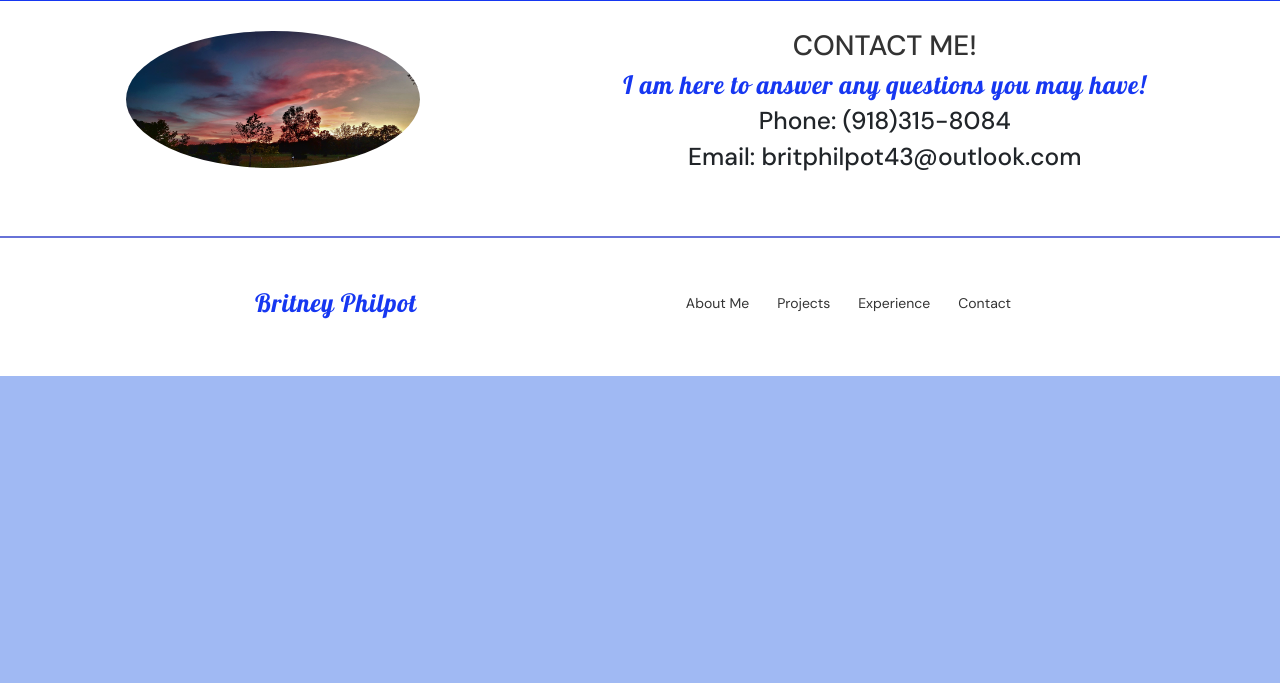
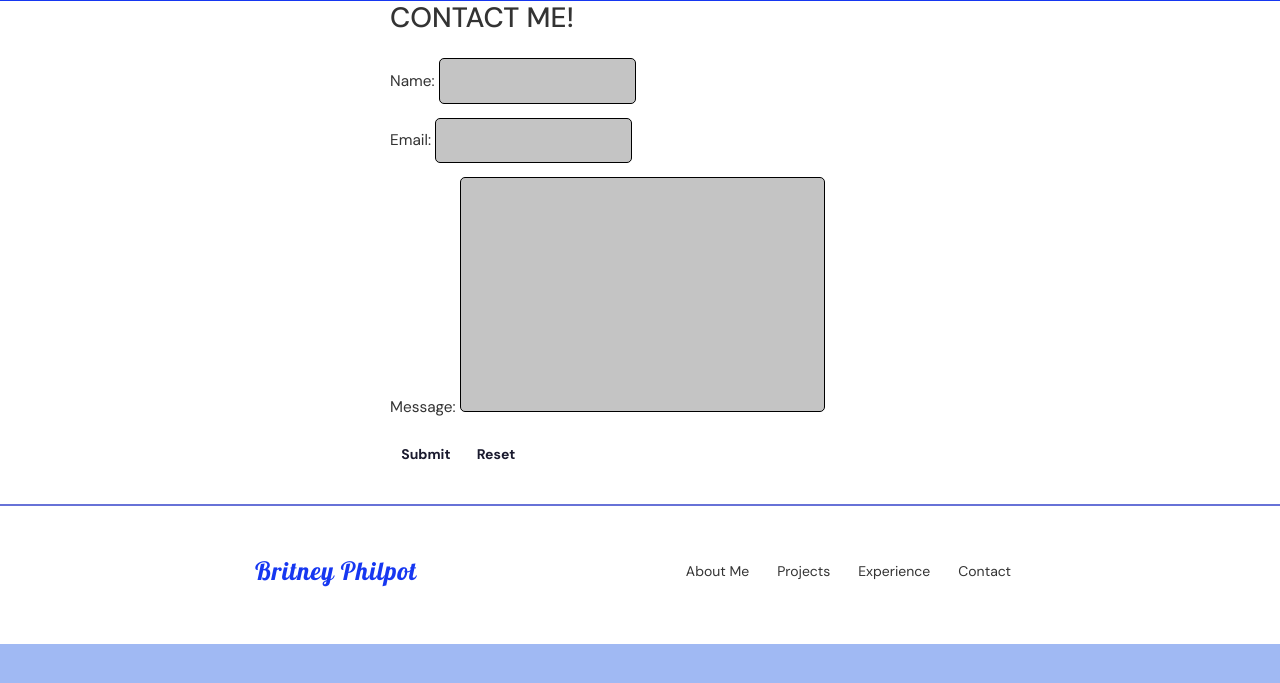
Before and after one commit to BPhilpot301/PORTFOILIO, a Django app: page /contact/ in a window 1280 px wide. Shown: the part 59-742 px from the top of the page. Run offline with Django 5.2, Linux system fonts and the light colour scheme.

Commit message:
assignment3

```diff
--- /dev/null
+++ b/portfolio/forms.py
@@ -0,0 +1,6 @@
+from django import forms
+
+class ContactForm(forms.Form):
+    name = forms.CharField(max_length=50)
+    email = forms.EmailField()
+    message = forms.CharField(widget=forms.Textarea)
--- a/portfolio/views.py
+++ b/portfolio/views.py
@@ -1,5 +1,7 @@
 from django.shortcuts import render
 from . import models
+from .forms import ContactForm
+from django.core.mail import send_mail
 
 def about_me_view(request):
     return render(request, 'portfolio/about_me.html')
@@ -12,3 +14,39 @@ def contact_view(request):
 
 def projects_view(request):
     return render(request, 'projects/projects.html')
+
+def contact_view(request):
+    if request.method == 'POST':
+        form = ContactForm(request.POST)
+
+        if form.is_valid():
+            name = form.cleaned_data['name']
+            email = form.cleaned_data['email']
+            message = form.cleaned_data['message']
+
+            message_body =(
+                f'You have a new email from your portfolio'
+                f'Name: {name}\n'
+                f'Email: {email}\n'
+                f'Message: {message}\n'
+                )
+
+            try:
+                send_mail(
+                    "Email from portfolio",
+                    message_body,
+                    email,
+                    ['britphilpot43@gmail.com']
+                )
+                print("did this work?")
+                form = ContactForm()
+                return render(request, 'portfolio/contact.html', {'form':form})
+            except Exception as e:
+                print(f'Error sending email: {e}')
+                return render(request, 'portfolio/contact.html', {'form':form})
+
+        else:
+                print("Invalid data")
+    else:
+        form = ContactForm()
+        return render(request, 'portfolio/contact.html', {'form':form})
--- a/static/css/section.css
+++ b/static/css/section.css
@@ -137,15 +137,15 @@ a p:nth-child(4),  .experience-card p:nth-child(4)  {
 /* Contact Section */
 .contact-section {
   padding: 4rem 1rem;
-  background-color: #16213e;
-  color: #ffffff;
+  background-color: #d8d8d8;
+  color: #000000;
   text-align: center;
   flex-direction: column;
 }
 
 .contact-section h2 {
   font-size: 2rem;
-  color: #00ff00;
+  color: #069fe6;
   margin-bottom: 2rem;
 }
 
@@ -160,8 +160,8 @@ a p:nth-child(4),  .experience-card p:nth-child(4)  {
 
 .contact-form input,
 .contact-form textarea {
-  background-color: #1a1a2e;
-  border: 1px solid #00ff00;
+  background-color: #c4c4c4;
+  border: 1px solid #000000;
   border-radius: 5px;
   padding: 0.8rem 1rem;
   color: #ffffff;
@@ -173,12 +173,12 @@ a p:nth-child(4),  .experience-card p:nth-child(4)  {
 .contact-form input:focus,
 .contact-form textarea:focus {
   outline: none;
-  border-color: #00cc00;
-  box-shadow: 0 0 5px #00ff00;
+  border-color: #000000;
+  box-shadow: 0 0 5px #ffffff;
 }
 
 .contact-form button {
-  background-color: #00ff00;
+  background-color: #ffffff;
   color: #1a1a2e;
   font-weight: bold;
   padding: 0.8rem;
@@ -189,5 +189,5 @@ a p:nth-child(4),  .experience-card p:nth-child(4)  {
 }
 
 .contact-form button:hover {
-  background-color: #00cc00;
+  background-color: #00b7ff;
 }
--- a/templates/portfolio/contact.html
+++ b/templates/portfolio/contact.html
@@ -9,22 +9,18 @@
 
 {% block content %}
 
-<section class="about-section center">
+<section class="contact-form">
+            <h1>Contact Me!</h1>
+                <form id="contact-form" method="POST">
+                    {% csrf_token %}
+                    {{ form.as_p }}
+                    <div>
+                        <button type="submit">Submit</button>
+                        <button type="reset">Reset</button>
+                    </div>
 
-        <div class="about-image-container center">
-            <img src="{% static '/img/20231010_190421.jpg'%}" alt="my picture">
+                </form>
 
-        </div>
+</section>
 
-        <div class="about-description-container center-column">
-
-            <div class="center-column">
-                <h1>Contact Me!</h1>
-                <h2>I am here to answer any questions you may have!</h2>
-                <h3>Phone: (918)315-8084</h3>
-                <h3>Email: britphilpot43@outlook.com</h3>
-            </div>
-
-        </div>
-    </section>
 {% endblock content %}
```
Also changed, not shown: myportfolio/settings.py (+17 -0 lines), static/img/Snapchat-32289503.jpg (added), 1 other file.
